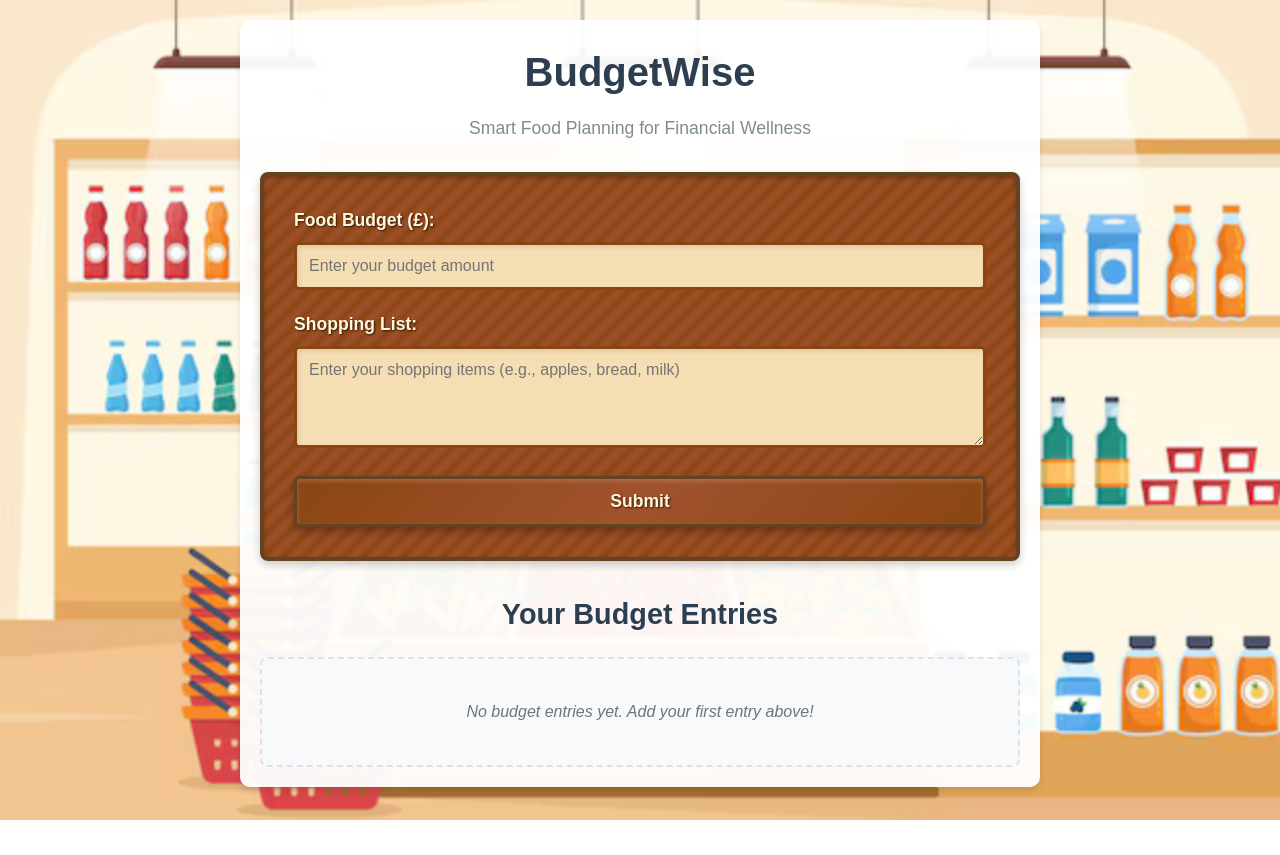
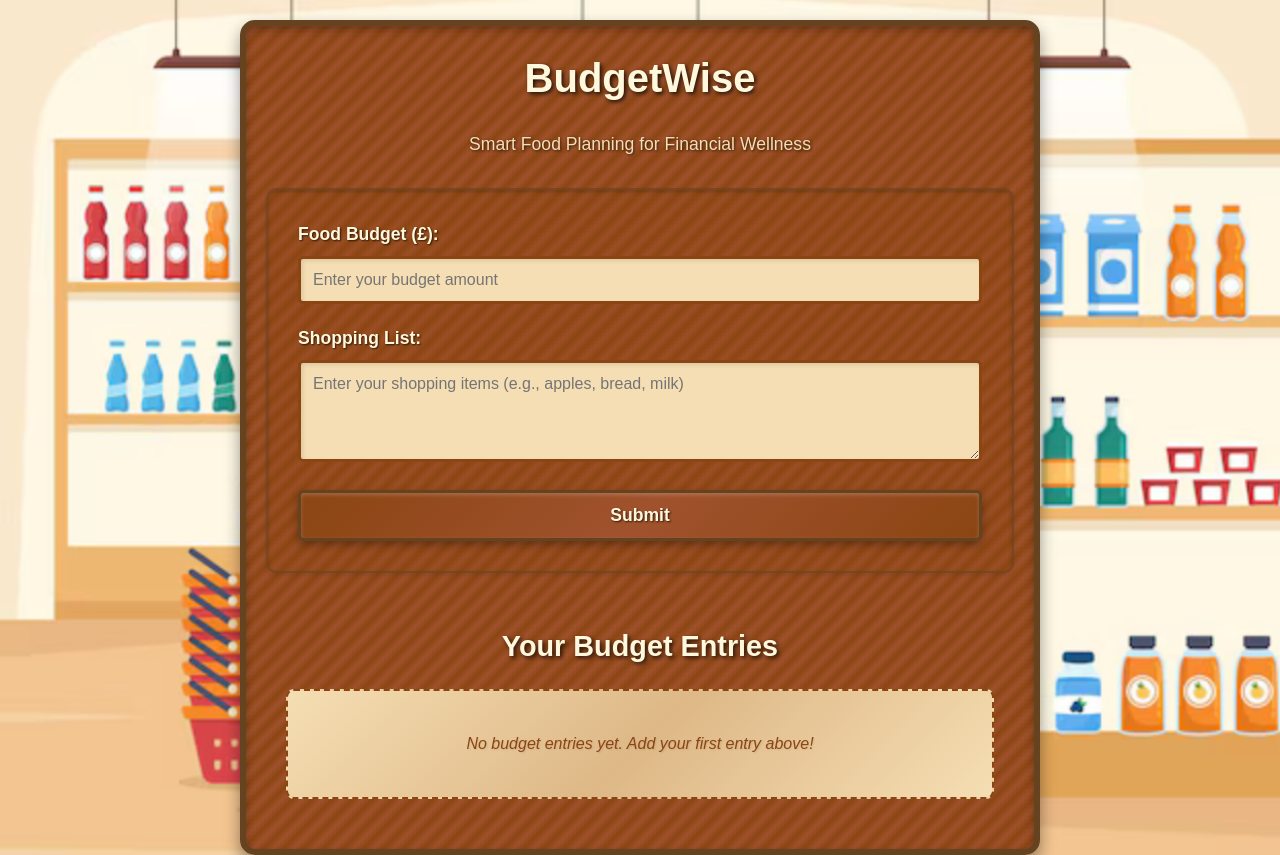
Before and after one commit to ameliachapman11/code_for_good, a plain HTML site: page ada/index.html in a window 1280 px wide. Before the commit the page ends 820 px from the top, so only its background shows below. Drawn offline with Linux system fonts and the light colour scheme.

Commit message:
Update to complete wooden board design
- Removed white background container
- Integrated all text and content into wooden board theme
- Updated main container with rich wood grain texture
- Styled all text elements for wooden background readability
- Made form and entries section part of unified wooden design
- Enhanced visual cohesion with consistent wood color palette

```diff
--- a/ada/styles.css
+++ b/ada/styles.css
@@ -16,48 +16,25 @@ body {
     line-height: 1.6;
 }
 
-/* Main container - centers everything on the page */
+/* Main container - wooden board design */
 .container {
     max-width: 800px;
     margin: 0 auto;
-    padding: 20px;
-    background-color: rgba(255, 255, 255, 0.95);
+    padding: 0;
+    background: linear-gradient(135deg, #8B4513 0%, #A0522D 25%, #8B4513 50%, #A0522D 75%, #8B4513 100%);
+    background-size: 20px 20px;
     margin-top: 20px;
-    border-radius: 10px;
-    box-shadow: 0 4px 6px rgba(0, 0, 0, 0.1);
+    border-radius: 15px;
+    border: 6px solid #654321;
+    box-shadow:
+        inset 0 4px 8px rgba(0, 0, 0, 0.3),
+        0 8px 16px rgba(0, 0, 0, 0.4);
+    position: relative;
+    overflow: hidden;
 }
 
-/* Page header styling */
-h1 {
-    text-align: center;
-    color: #2c3e50;
-    margin-bottom: 10px;
-    font-size: 2.5em;
-}
-
-.subtitle {
-    text-align: center;
-    color: #7f8c8d;
-    margin-bottom: 30px;
-    font-size: 1.1em;
-}
-
-/* Form styling - Wooden board effect */
-.budget-form {
-    background: linear-gradient(135deg, #8B4513 0%, #A0522D 25%, #8B4513 50%, #A0522D 75%, #8B4513 100%);
-    background-size: 20px 20px;
-    padding: 30px;
-    border-radius: 8px;
-    margin-bottom: 30px;
-    border: 4px solid #654321;
-    box-shadow:
-        inset 0 2px 4px rgba(0, 0, 0, 0.3),
-        0 4px 8px rgba(0, 0, 0, 0.2);
-    position: relative;
-}
-
-/* Add wood grain texture overlay */
-.budget-form::before {
+/* Add wood grain texture overlay to main container */
+.container::before {
     content: '';
     position: absolute;
     top: 0;
@@ -79,8 +56,45 @@ h1 {
             rgba(160, 82, 45, 0.1) 2px,
             rgba(160, 82, 45, 0.1) 4px
         );
-    border-radius: 8px;
+    border-radius: 15px;
     pointer-events: none;
+}
+
+/* Page header styling - for wooden board */
+h1 {
+    text-align: center;
+    color: #FFF8DC;
+    margin-bottom: 10px;
+    font-size: 2.5em;
+    text-shadow: 2px 2px 4px rgba(0, 0, 0, 0.8);
+    padding: 20px 20px 10px 20px;
+    position: relative;
+    z-index: 1;
+}
+
+.subtitle {
+    text-align: center;
+    color: #F5DEB3;
+    margin-bottom: 30px;
+    font-size: 1.1em;
+    text-shadow: 1px 1px 3px rgba(0, 0, 0, 0.7);
+    padding: 0 20px;
+    position: relative;
+    z-index: 1;
+}
+
+/* Form styling - integrated with main wooden board */
+.budget-form {
+    background: rgba(139, 69, 19, 0.2);
+    padding: 30px;
+    margin: 0 20px 30px 20px;
+    border-radius: 10px;
+    border: 2px solid rgba(101, 67, 33, 0.6);
+    box-shadow:
+        inset 0 2px 4px rgba(0, 0, 0, 0.2),
+        0 2px 4px rgba(0, 0, 0, 0.1);
+    position: relative;
+    z-index: 1;
 }
 
 /* Form group styling - each input field and label */
@@ -187,57 +201,69 @@ textarea:focus {
         0 2px 4px rgba(0, 0, 0, 0.3);
 }
 
-/* Entries section styling */
+/* Entries section styling - integrated with wooden board */
 .entries-section {
-    margin-top: 30px;
+    margin: 0 20px 30px 20px;
+    padding: 20px;
+    position: relative;
+    z-index: 1;
 }
 
 .entries-section h2 {
-    color: #2c3e50;
+    color: #FFF8DC;
     margin-bottom: 20px;
     text-align: center;
     font-size: 1.8em;
+    text-shadow: 2px 2px 4px rgba(0, 0, 0, 0.8);
 }
 
-/* Individual entry styling */
+/* Individual entry styling - wooden theme */
 .entry {
-    background-color: #ffffff;
-    border: 2px solid #e9ecef;
+    background: linear-gradient(135deg, #F5DEB3 0%, #DEB887 50%, #F5DEB3 100%);
+    border: 3px solid #8B4513;
     border-radius: 8px;
     padding: 20px;
     margin-bottom: 15px;
-    box-shadow: 0 2px 4px rgba(0, 0, 0, 0.1);
+    box-shadow:
+        inset 0 2px 4px rgba(255, 255, 255, 0.3),
+        0 4px 8px rgba(0, 0, 0, 0.2);
     transition: transform 0.2s ease;
+    position: relative;
 }
 
 .entry:hover {
     transform: translateY(-2px);
-    box-shadow: 0 4px 8px rgba(0, 0, 0, 0.15);
+    box-shadow:
+        inset 0 2px 4px rgba(255, 255, 255, 0.4),
+        0 6px 12px rgba(0, 0, 0, 0.3);
 }
 
-/* Entry content styling */
+/* Entry content styling - wooden theme */
 .entry-budget {
     font-size: 1.2em;
     font-weight: bold;
-    color: #28a745;
+    color: #8B4513;
     margin-bottom: 10px;
+    text-shadow: 1px 1px 2px rgba(0, 0, 0, 0.1);
 }
 
 .entry-list {
     font-size: 1em;
-    color: #495057;
+    color: #2F4F4F;
     line-height: 1.5;
+    font-weight: 500;
 }
 
-/* Empty state styling */
+/* Empty state styling - wooden theme */
 .empty-message {
     text-align: center;
-    color: #6c757d;
+    color: #8B4513;
     font-style: italic;
     padding: 40px;
-    background-color: #f8f9fa;
+    background: linear-gradient(135deg, #F5DEB3 0%, #DEB887 50%, #F5DEB3 100%);
     border-radius: 8px;
-    border: 2px dashed #dee2e6;
+    border: 2px dashed #8B4513;
+    text-shadow: 1px 1px 2px rgba(0, 0, 0, 0.1);
 }
 
 /* Responsive design for mobile devices */
```
